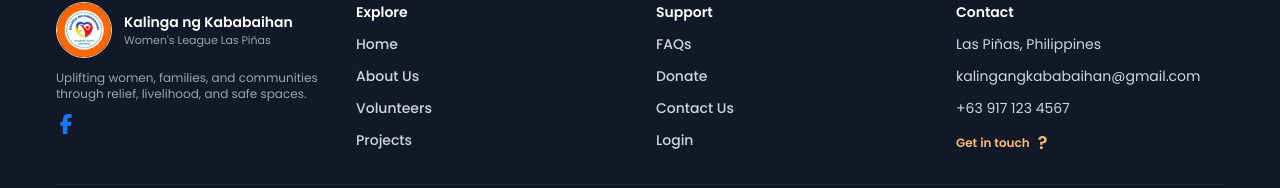
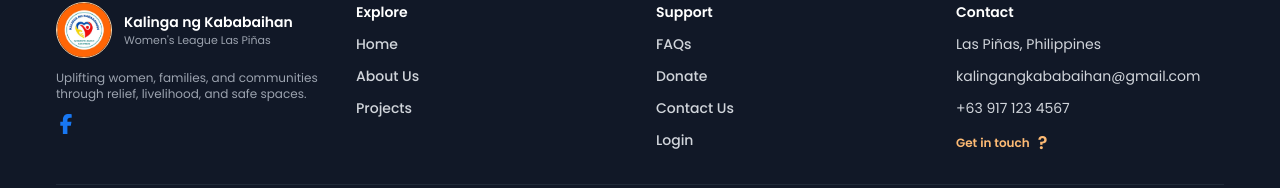
Before and after one commit to ItsMeJosue0021/web, a React (Vite) app: page /faqs in a window 1280 px wide. Shown: the part 964-1152 px from the top of the page. Built offline with nearby package versions, Linux system fonts and the light colour scheme; no server answers.

Commit message:
footer
removed 'Volunteers' in the footer

```diff
--- a/src/components/Footer.jsx
+++ b/src/components/Footer.jsx
@@ -31,7 +31,7 @@
                         <p className="text-white font-semibold">Explore</p>
                         <Link to="/" className="text-gray-300 hover:text-white">Home</Link>
                         <Link to="/about-us" className="text-gray-300 hover:text-white">About Us</Link>
-                        <Link to="/volunteers" className="text-gray-300 hover:text-white">Volunteers</Link>
+                        {/* <Link to="/volunteers" className="text-gray-300 hover:text-white">Volunteers</Link> */}
                         <Link to="/our-projects" className="text-gray-300 hover:text-white">Projects</Link>
                     </div>
 
```
